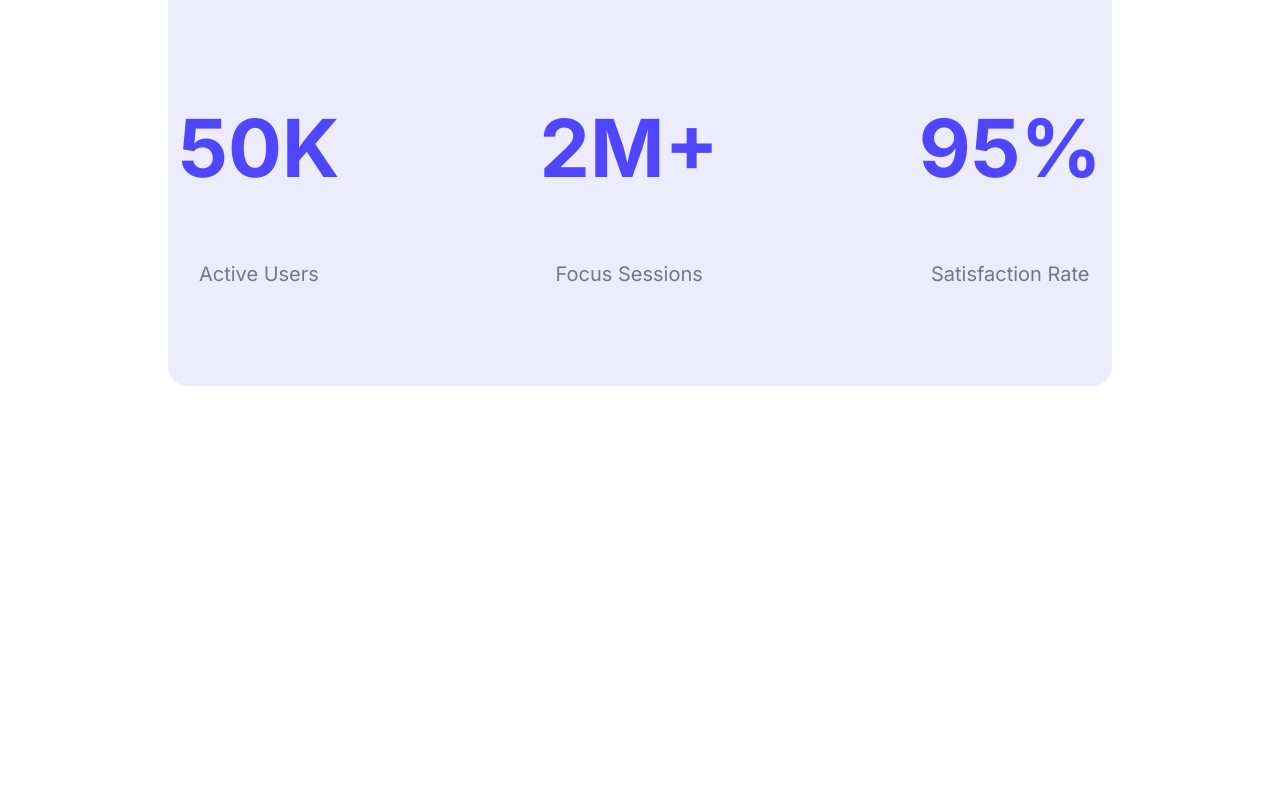
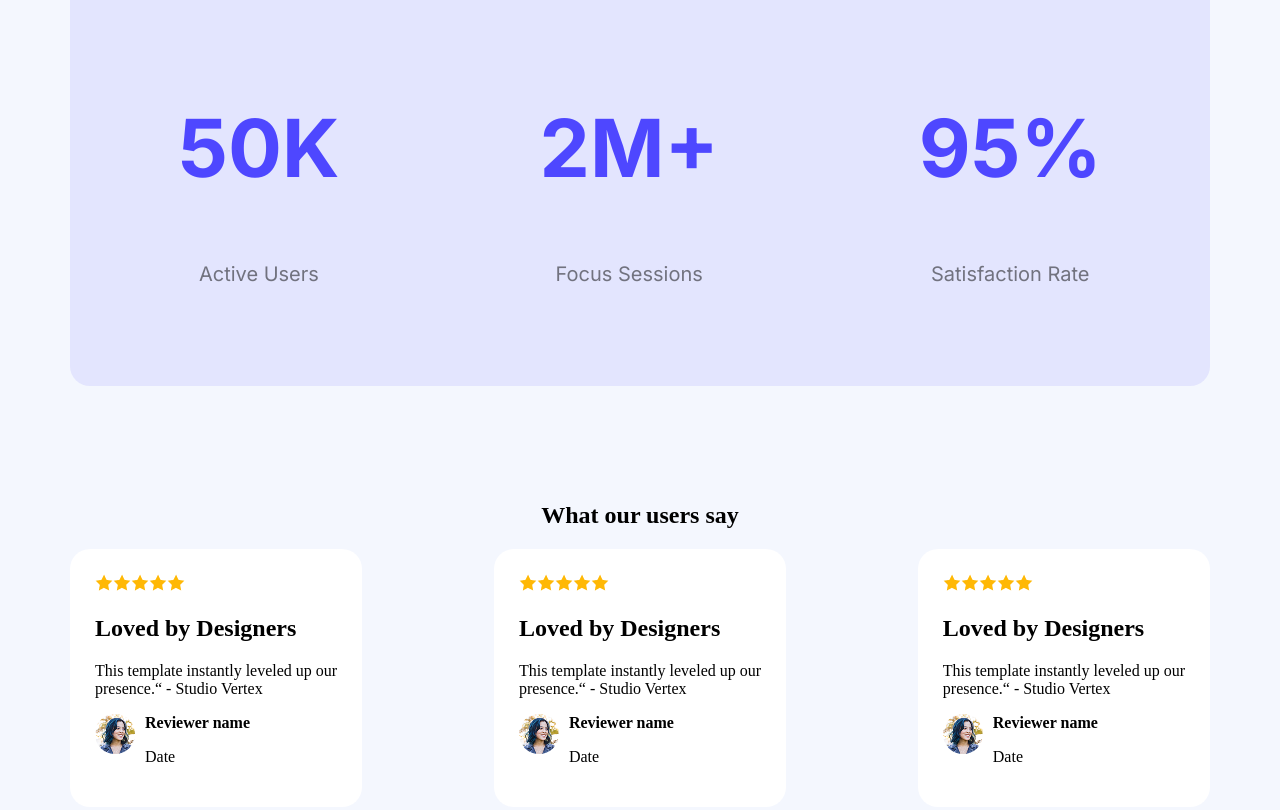
Before and after one commit to mehers-bonna/assignment-1, a plain HTML site: page index.html in a window 1280 px wide. Shown: the part 1686-2496 px from the top of the page. Before the commit the page ends 2188 px from the top, so only its background shows below. Drawn offline with Linux system fonts and the light colour scheme.

Commit message:
added users section

```diff
--- a/index.html
+++ b/index.html
@@ -12,6 +12,7 @@
     <link rel="stylesheet" href="styles/assignment.css">
 </head>
 <body>
+    <!-- nav and banner section -->
     <header class="head-container" style="background-image: url(images/Assets/Hero-bg.png);">
 
      <nav class="nav-bar">
@@ -23,7 +24,8 @@
             <button>Stay Focused</button>
         </div>
        </header>
-    <main>
+    <main class="main-container">
+        <!-- action section -->
         <section class="action-container">
             <div>
                 <h3 class="action-content raleway-normal">See It in Action</h3>
@@ -32,6 +34,7 @@
             </div>
             <img src="images/Assets/wc-mini.png" alt="">
         </section>
+        <!-- productive users section -->
         <section class="productive-container">
             <h3 class="raleway-normal">Joined Thousands of Productive Users</h3>
             <div class="productive-content">
@@ -49,6 +52,73 @@
                 </div>
             </div>
         </section>
+         <!-- users feedback section -->
+            <section class="user-say-container">
+      <h1>What our users say</h1>
+      <div class="user-containertwo">
+        <div class="user-say-sub-container">
+        <div class="user-say-content">
+        <div><img src="images/Assets/icon-star.png" alt=""></div>
+        <div><img src="images/Assets/icon-star.png" alt=""></div>
+        <div><img src="images/Assets/icon-star.png" alt=""></div>
+        <div><img src="images/Assets/icon-star.png" alt=""></div>
+        <div><img src="images/Assets/icon-star.png" alt=""></div>
+
+      </div>
+      <h2>Loved by Designers</h2>
+      <p>This template instantly leveled up our <br>
+        presence.“ - Studio Vertex</p>
+      <div class="review-name">
+        <div><img src="Images/Assets/avatar.png" alt=""></div>
+        <div>
+          <h5>Reviewer name</h5>
+          <p>Date</p>
+        </div>
+      </div>
+      </div>
+        <div class="user-say-sub-container">
+        <div class="user-say-content">
+        <div><img src="Images/Assets/icon-star.png" alt=""></div>
+        <div><img src="Images/Assets/icon-star.png" alt=""></div>
+        <div><img src="Images/Assets/icon-star.png" alt=""></div>
+        <div><img src="Images/Assets/icon-star.png" alt=""></div>
+        <div><img src="Images/Assets/icon-star.png" alt=""></div>
+
+      </div>
+      <h2>Loved by Designers</h2>
+      <p>This template instantly leveled up our <br>
+        presence.“ - Studio Vertex</p>
+      <div class="review-name">
+        <div><img src="Images/Assets/avatar.png" alt=""></div>
+        <div>
+          <h5>Reviewer name</h5>
+          <p>Date</p>
+        </div>
+      </div>
+      </div>
+        <div class="user-say-sub-container">
+        <div class="user-say-content">
+        <div><img src="Images/Assets/icon-star.png" alt=""></div>
+        <div><img src="Images/Assets/icon-star.png" alt=""></div>
+        <div><img src="Images/Assets/icon-star.png" alt=""></div>
+        <div><img src="Images/Assets/icon-star.png" alt=""></div>
+        <div><img src="Images/Assets/icon-star.png" alt=""></div>
+
+      </div>
+      <h2>Loved by Designers</h2>
+      <p>This template instantly leveled up our <br>
+        presence.“ - Studio Vertex</p>
+      <div class="review-name">
+        <div><img src="Images/Assets/avatar.png" alt=""></div>
+        <div>
+          <h5>Reviewer name</h5>
+          <p>Date</p>
+        </div>
+      </div>
+      </div>
+      </div>
+    </section>
+
 
     </main>
     <footer>
--- a/styles/assignment.css
+++ b/styles/assignment.css
@@ -12,6 +12,10 @@
   font-optical-sizing: auto;
   font-weight: <weight>;
   font-style: normal;
+}
+
+body{
+    background-color: #F4F7FE;
 }
 /* button */
 button{
@@ -49,10 +53,17 @@ button{
     background-position: 100px;
     padding: 10px 30;
 }
+/* main section */
+.main-container {
+  max-width: 1140px;
+  margin: 0 auto;
+}
+
 /* action section */
 .action-container{
     display: flex;
-    margin: 116px 160px;
+    gap: 150px;
+    margin: 116px auto;
     justify-content: space-between;
     font-size: 42px;
     font: bold;
@@ -73,13 +84,12 @@ button{
 /* productive section */
 .productive-container{
     text-align: center;
-    margin: 116px 160px;
-    /* border: 5px solid tomato; */
+    margin: 0px auto;
     border-radius: 20px;
     padding: 80px 50px;
     background-color: rgba(78, 71, 255, 0.1);
     font-size: 38px;
-    color: #252432;
+    color: #19191b;
 }
 .productive-content{
     display: flex;
@@ -96,3 +106,37 @@ button{
     color: rgba(0, 0, 0, 0.5);
     font-size: 20px;
 }
+/* user feedback section */
+.user-containertwo {
+  display: flex;
+  justify-content: space-between;
+}
+.user-say-container h1 {
+  text-align: center;
+}
+.user-say-sub-container {
+  background-color: white;
+  padding: 25px;
+  border-radius: 20px;
+}
+.user-say-content {
+  display: flex;
+}
+.review-name {
+  display: flex;
+  gap: 10px;
+}
+.review-name img {
+  width: 40px;
+  height: 40px;
+  border-radius: 50%;
+  object-fit: cover;
+}
+.review-name h5 {
+  margin: 0;
+  font-size: 16px;
+  font-weight: 600;
+}
+.user-say-container{
+    margin: 116px auto;
+}
```
